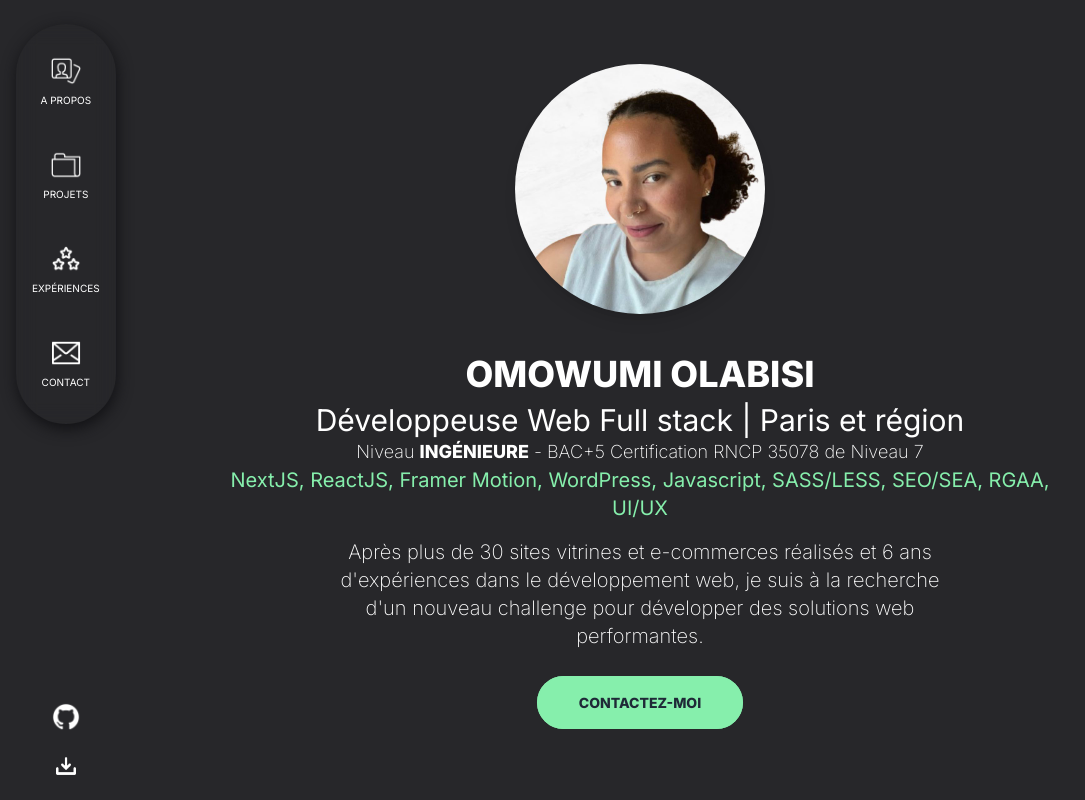
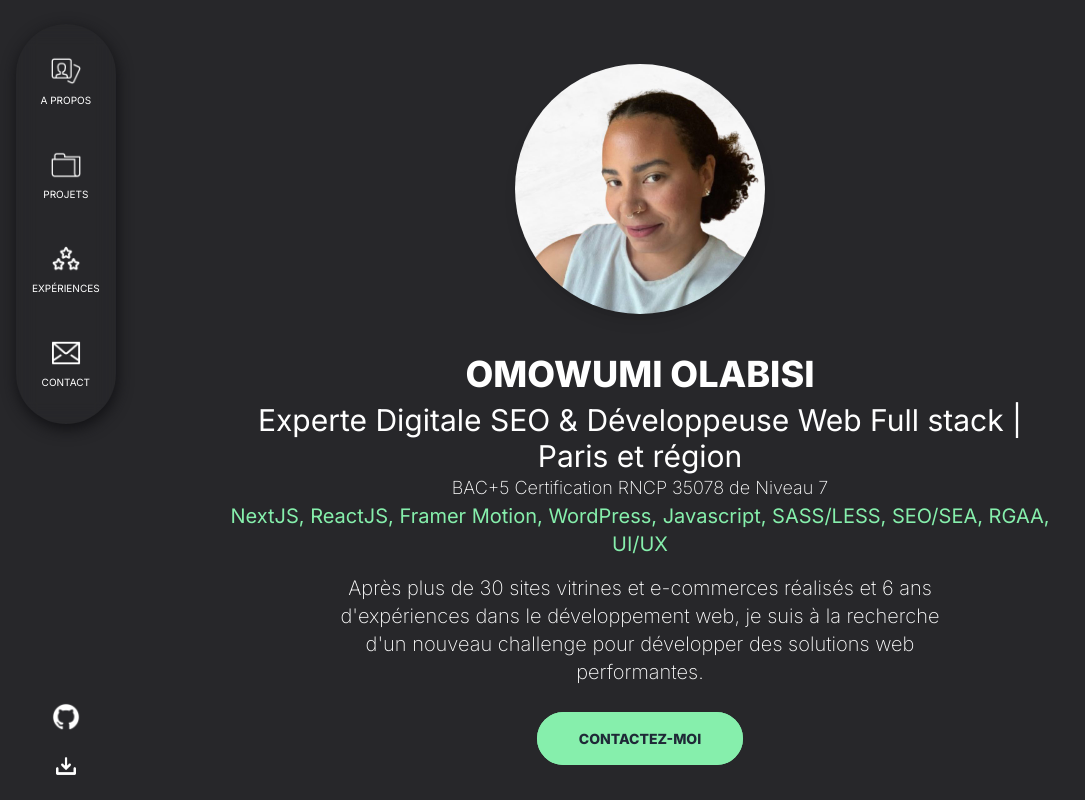
Before and after one commit to wumiolabisi/gettoknowme, a Next.js app: page / in a window 1280 px wide. Shown: the top 800 px of the page, without its empty margins (0-1085 px from the left). Built offline with nearby package versions, Linux system fonts and the light colour scheme.

Commit message:
Modification texte H1

```diff
--- a/src/_sections/About.js
+++ b/src/_sections/About.js
@@ -10,12 +10,12 @@ const About = () => {
             <div className="flex flex-col-reverse items-center">
                 <Reveal>
                     <div className="text-center">
-                        <p className="text-lg font-light">Niveau <span className="font-bold">INGÉNIEURE</span> - BAC+5 <a href="https://www.francecompetences.fr/recherche/rncp/35078/" target="_blank" title="Accéder à la fiche de mon titre RNCP">Certification RNCP 35078 de Niveau 7</a></p>
+                        <p className="text-lg font-light">BAC+5 <a href="https://www.francecompetences.fr/recherche/rncp/35078/" target="_blank" title="Accéder à la fiche de mon titre RNCP">Certification RNCP 35078 de Niveau 7</a></p>
                     </div>
                 </Reveal>
                 <Reveal>
                     <div className="flex flex-col-reverse items-center mt-10">
-                        <h1 className="text-3xl text-white text-center">Développeuse Web Full stack | Paris et région</h1>
+                        <h1 className="text-3xl text-white text-center">Experte Digitale SEO & Développeuse Web Full stack | Paris et région</h1>
                         <p className="uppercase text-4xl font-bold mb-2 text-center">Omowumi OLABISI</p>
                     </div>
                 </Reveal>
```
